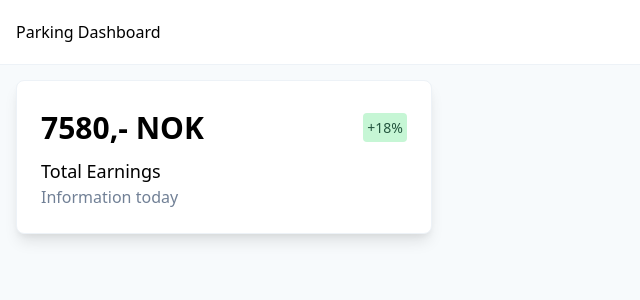
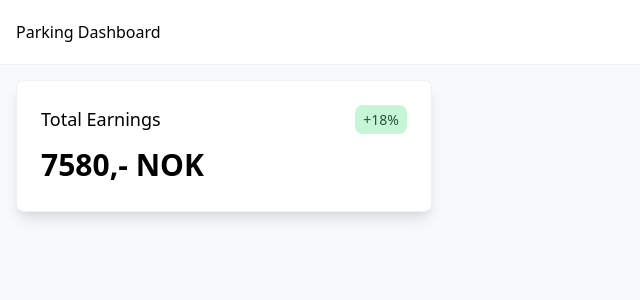
Before and after one commit to alexrohleder/parking-lot, a Next.js app: page / in a window 1280 px wide. Shown: the top 300 px of the page, without its empty margins (0-640 px from the left). Built offline with nearby package versions, Linux system fonts and the light colour scheme.

Commit message:
change layout of Card and Delta

```diff
--- a/components/Dashboard/Card.tsx
+++ b/components/Dashboard/Card.tsx
@@ -3,8 +3,7 @@ import Delta from "./Delta";
 
 type Props = {
   title: string;
-  description: string;
-  value: number | string;
+  value: string;
   delta?: number;
   deltaTitleAppendix?: string;
 };
@@ -12,14 +11,13 @@ type Props = {
 function Card(props: Props) {
   return (
     <div className="bg-white rounded-lg p-6 border border-gray-200 shadow-lg">
-      <div className="flex items-center justify-between">
-        <div className="text-3xl font-bold">{props.value}</div>
+      <div className="flex items-center justify-between mb-2">
+        <div className="text-lg">{props.title}</div>
         {props.delta && (
           <Delta delta={props.delta} titleAppendix={props.deltaTitleAppendix} />
         )}
       </div>
-      <div className="text-lg mt-2">{props.title}</div>
-      <div className="text-gray-600">{props.description}</div>
+      <div className="text-3xl font-bold">{props.value}</div>
     </div>
   );
 }
--- a/components/Dashboard/Delta.tsx
+++ b/components/Dashboard/Delta.tsx
@@ -19,7 +19,7 @@ function Delta(props: Props) {
       : `Decrease ${props.titleAppendix}`;
 
   return (
-    <div className={`${colors} p-1 text-sm rounded`} title={title}>
+    <div className={`${colors} py-1 px-2 text-sm rounded-lg`} title={title}>
       {props.delta > 0 ? "+" : "-"}
       {props.delta}%
     </div>
```
